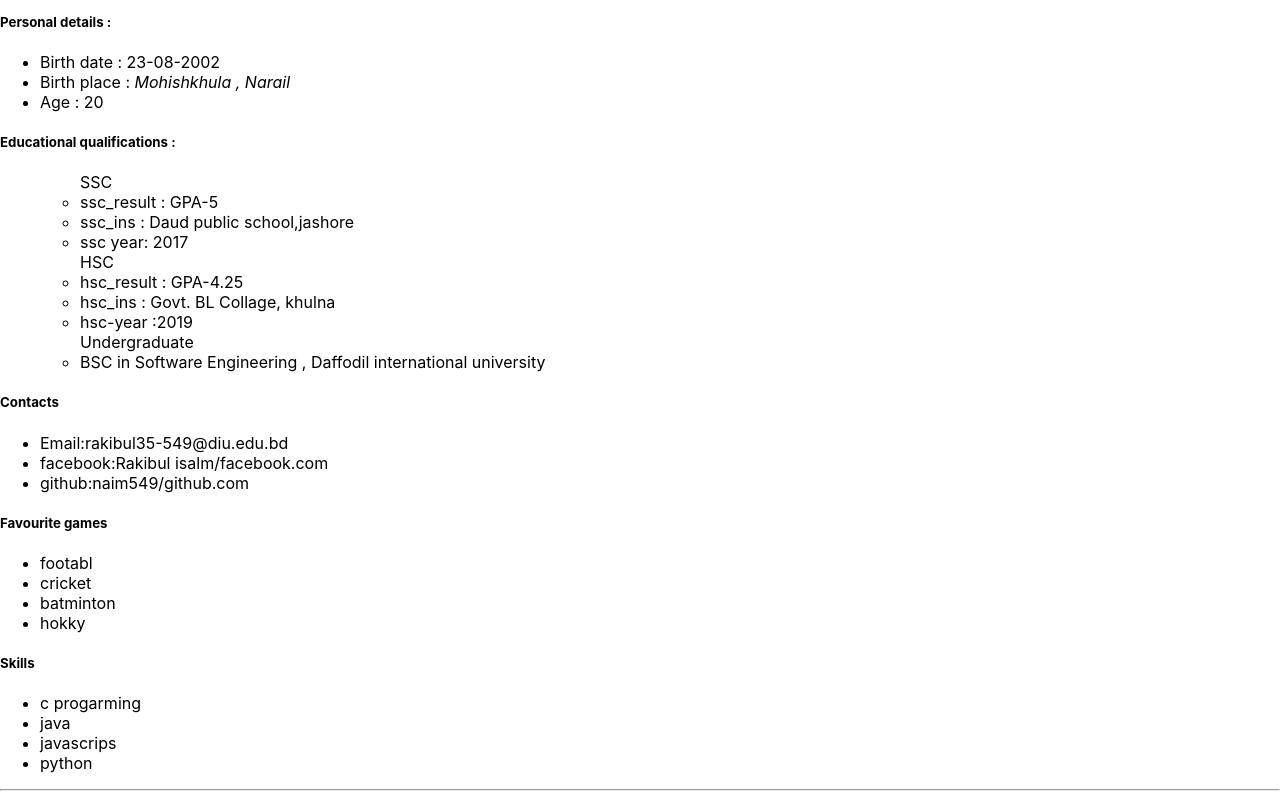
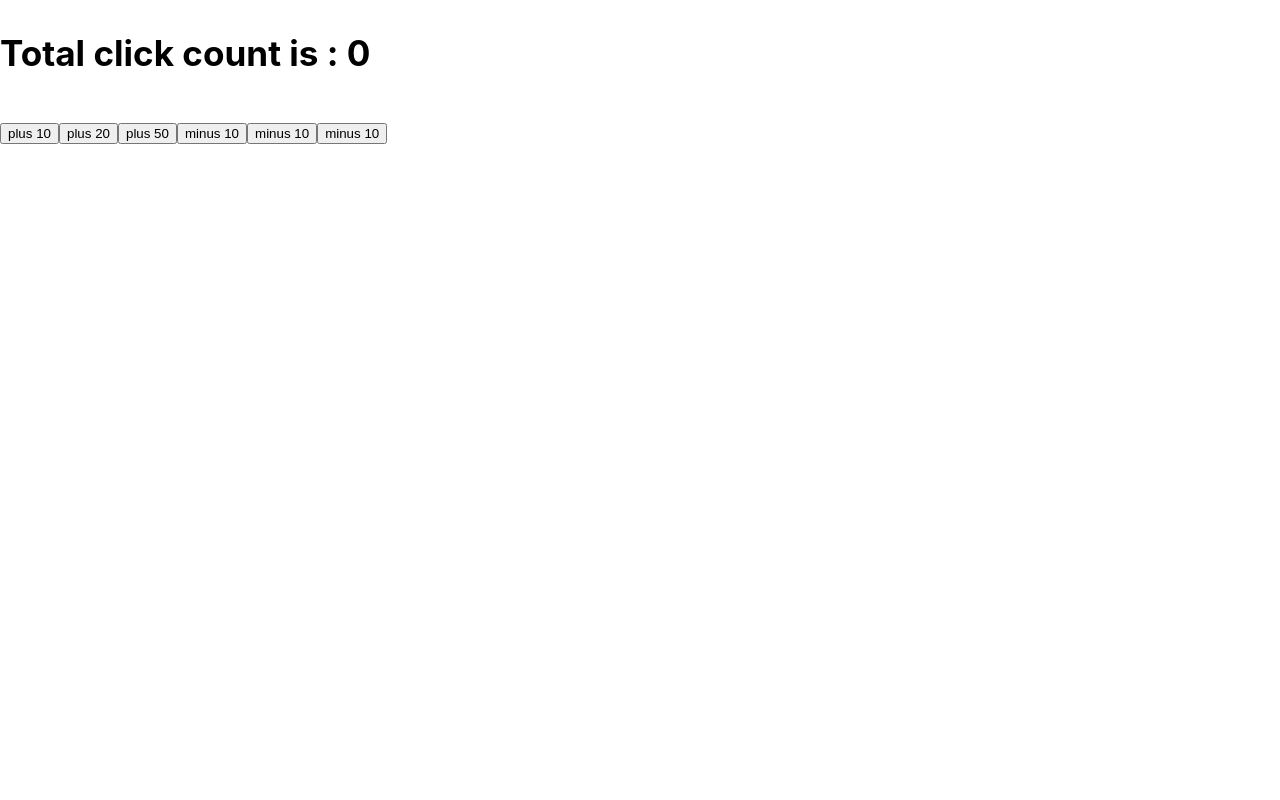
Before and after one commit to 549naim/new-react, a React (Create React App) app: page / in a window 1280 px wide. Shown: the part 1060-1860 px from the top of the page. After the commit the page ends 1305 px from the top, so only its background shows below. Built offline with nearby package versions, Linux system fonts and the light colour scheme.

Commit message:
you demo messgae

```diff
--- a/src/App.js
+++ b/src/App.js
@@ -22,20 +22,6 @@
         Daffodil international university"
 
       />
-
-
-      <Comp1
-        name="naim"
-        b_date="23-08-2002"
-        b_place="Mohishkhula , Narail"
-        Age="20"
-        university="BSC in Software Engineering ,
-        Daffodil international university"
-
-
-      />
-
-
       <Button />
 
 
--- a/src/components/Comp1.jsx
+++ b/src/components/Comp1.jsx
@@ -1,9 +1,6 @@
 import React from 'react';
-import Subcomp1 from './Subcomp1';
-import Subcomp2 from './Subcomp2';
 import Subcontact from './Subcontact';
-import Result1 from './Result1';
-import Result2 from './Result2';
+
 
 
 function Comp1(props) {
@@ -23,8 +20,8 @@
             <h5>Educational qualifications :</h5>
             <ul className="edu-qualifications">
                 <ul>SSC
-                   <Result1
-                      resultssc={[
+                   <Subcontact
+                      personal_info={[
                       "ssc_result : GPA-5",
                       "ssc_ins : Daud public school,jashore",
                        "ssc year: 2017",
@@ -32,8 +29,8 @@
                    />
                 </ul>
                 <ul>HSC
-                    <Result2
-                    resulthsc={[
+                    <Subcontact
+                    personal_info={[
                         "hsc_result : GPA-4.25",
                         "hsc_ins : Govt. BL Collage, khulna",
                         "hsc-year :2019",
@@ -53,7 +50,7 @@
 
             <h5>Contacts</h5>
             <Subcontact
-               contact={["Email:rakibul35-549@diu.edu.bd",
+               personal_info={["Email:rakibul35-549@diu.edu.bd",
                "facebook:Rakibul isalm/facebook.com",
                "github:naim549/github.com",
             ]}
@@ -61,14 +58,14 @@
 
             <h5>Favourite games</h5>
             <div>
-               <Subcomp1
-               games={["footabl","cricket","batminton","hokky"]}
+               <Subcontact
+               personal_info={["footabl","cricket","batminton","hokky"]}
                />
             </div>
             <h5>Skills</h5>
             <div>
-                <Subcomp2
-                 skills={["c progarming","java","javascrips","python"]}
+                <Subcontact
+                 personal_info={["c progarming","java","javascrips","python"]}
                 />
             </div>
             <hr />
--- a/src/components/Result1.jsx
+++ /dev/null
@@ -1,19 +0,0 @@
-import React from 'react';
-
-function Result1(props) {
-    return (
-        <div>
-            {
-                props.resultssc.map((point) =>{
-                    return (
-                        <li>{point}</li>
-                    )
-                })
-            }
-        </div>
-
-
-    );
-}
-
-export default Result1;
--- a/src/components/Result2.jsx
+++ /dev/null
@@ -1,18 +0,0 @@
-import React from 'react';
-
-function Result2(props) {
-  return (
-      <div>
-          {
-          props.resulthsc.map((point) =>{
-              return (
-                  <li>{point}</li>
-              )
-          })
-      }
-      </div>
-
-  );
-}
-
-export default Result2;
--- a/src/components/Subcomp1.jsx
+++ /dev/null
@@ -1,18 +0,0 @@
-import React from 'react';
-
-function Subcomp1(props) {
-  return (
-      <div className="subcomp1">
-          <ul className="favourite_games">
-                {props.games.map((game) =>{
-                    return(
-                        <li>{game}</li>
-                    )
-                })}
-
-            </ul>
-      </div>
-  )
-}
-
-export default Subcomp1;
--- a/src/components/Subcomp2.jsx
+++ /dev/null
@@ -1,15 +0,0 @@
-import React from 'react';
-
-function Subcomp2(props) {
-  return (
-    <ul className="skills">
-    {props.skills.map((skill) =>{
-        return(
-            <li>{skill}</li>
-        )
-    })}
-</ul>
-  )
-}
-
-export default Subcomp2;
--- a/src/components/Subcontact.jsx
+++ b/src/components/Subcontact.jsx
@@ -4,7 +4,7 @@
   return (
       <div>
           <ul className="favourite_games">
-                {props.contact.map((item) =>{
+                {props.personal_info.map((item) =>{
                     return(
                         <li>{item}</li>
                     )
```
